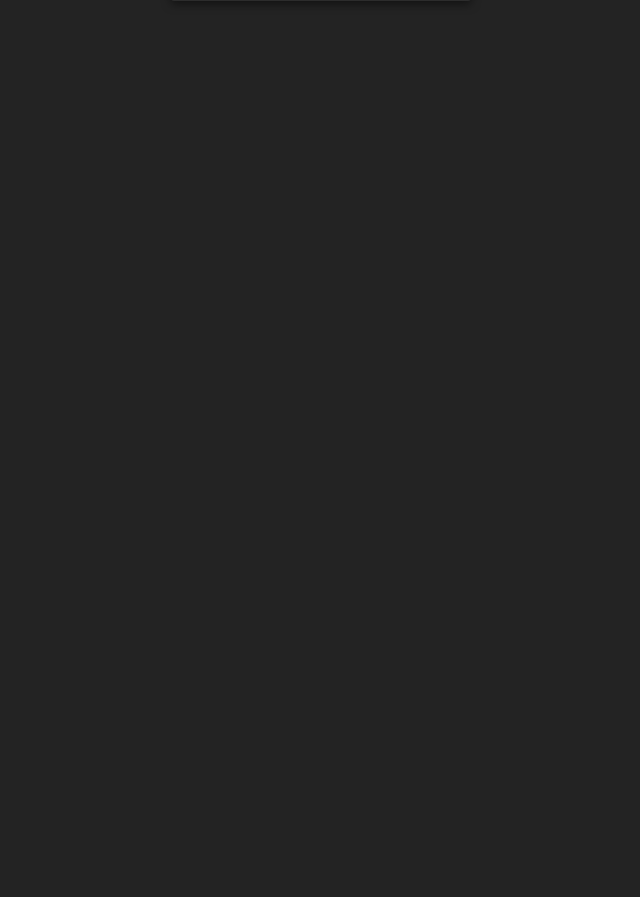
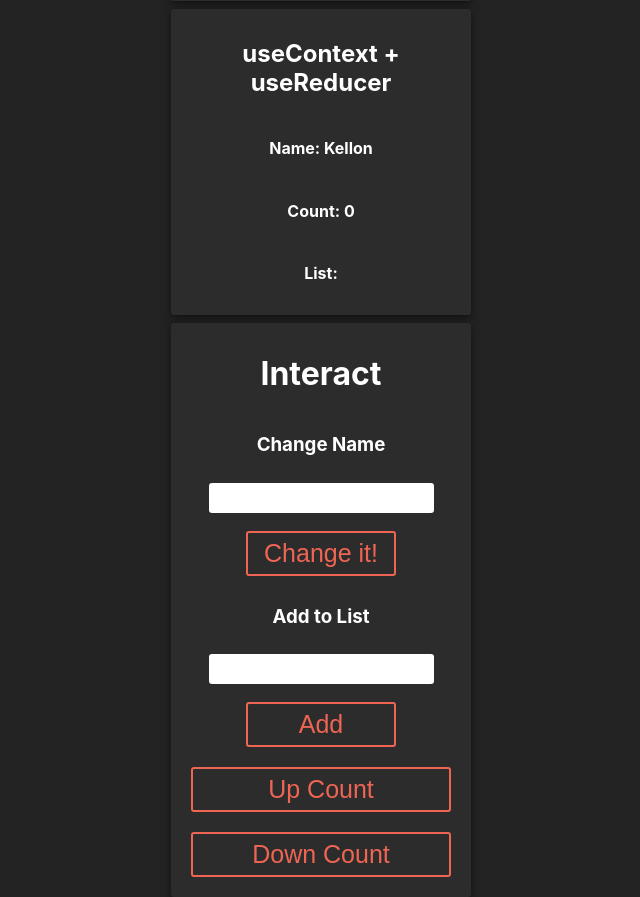
Before and after one commit to kellonparkinson/react-reference-site, a React (Create React App) app: page /reference in a window 1280 px wide. Shown: the part 780-1677 px from the top of the page, without its empty margins (319-959 px from the left). Before the commit the page ends 800 px from the top, so only its background shows below. Built offline with nearby package versions, Linux system fonts and the light colour scheme; no server answers.

Commit message:
added useRef and useContext

```diff
--- /dev/null
+++ b/src/components/ContextComponent.jsx
@@ -0,0 +1,17 @@
+import React, { useContext } from 'react'
+import GlobalContext from '../store/GlobalContext'
+
+const ContextComponent = () => {
+    const {state, dispatch} = useContext(GlobalContext)
+
+  return (
+    <div className='card'>
+        <h2>useContext + useReducer</h2>
+        <h4>Name: {state.name}</h4>
+        <h4>Count: {state.count}</h4>
+        <h4>List: </h4>
+    </div>
+  )
+}
+
+export default ContextComponent
--- /dev/null
+++ b/src/components/Interact.jsx
@@ -0,0 +1,36 @@
+import React, { useContext, useRef } from 'react'
+import GlobalContext from '../store/GlobalContext'
+
+const Interact = () => {
+    const nameRef = useRef()
+    const itemRef = useRef()
+
+    const {state, dispatch} = useContext(GlobalContext)
+
+    const changeName = (e) => {
+        e.preventDefault()
+        dispatch({type: 'CHANGE_NAME', payload: nameRef.current.value})
+        nameRef.current.value = ''
+        nameRef.current.focus()
+    }
+
+  return (
+    <div className='card'>
+        <h1>Interact</h1>
+        <form onSubmit={changeName}>
+            <h3>Change Name</h3>
+            <input type="text" ref={nameRef} />
+            <button>Change it!</button>
+        </form>
+        <form>
+            <h3>Add to List</h3>
+            <input type="text" ref={itemRef} />
+            <button>Add</button>
+        </form>
+        <button>Up Count</button>
+        <button>Down Count</button>
+    </div>
+  )
+}
+
+export default Interact
--- a/src/index.js
+++ b/src/index.js
@@ -4,12 +4,15 @@
 import App from './App';
 import reportWebVitals from './reportWebVitals';
 import { BrowserRouter } from 'react-router-dom'
+import { GlobalContextProvider } from './store/GlobalContext';
 
 const root = ReactDOM.createRoot(document.getElementById('root'));
 root.render(
   <React.StrictMode>
     <BrowserRouter>
-      <App />
+      <GlobalContextProvider>
+        <App />
+      </GlobalContextProvider>
     </BrowserRouter>
   </React.StrictMode>
 );
--- a/src/screens/ReferenceScreen.jsx
+++ b/src/screens/ReferenceScreen.jsx
@@ -2,6 +2,8 @@
 import StateComponent from '../components/StateComponent'
 import EffectComponent from '../components/EffectComponent'
 import RefComponent from '../components/RefComponent'
+import ContextComponent from '../components/ContextComponent'
+import Interact from '../components/Interact'
 
 const ReferenceScreen = () => {
   return (
@@ -10,6 +12,8 @@
         <StateComponent />
         <EffectComponent />
         <RefComponent />
+        <ContextComponent />
+        <Interact />
     </div>
   )
 }
--- /dev/null
+++ b/src/store/GlobalContext.jsx
@@ -0,0 +1,32 @@
+import { createContext, useReducer } from "react"
+
+const initialState = {
+    name: 'Kellon',
+    count: 0,
+    list: []
+}
+
+const GlobalContext = createContext()
+
+const GlobalContextProvider = (props) => {
+
+    const reducer = (state, action) => {
+        switch(action.type) {
+            case "CHANGE_NAME":
+                return {...state, name: action.payload}
+            default:
+                return state
+        }
+    }
+
+    const [state, dispatch] = useReducer(reducer, initialState)
+
+    return (
+        <GlobalContext.Provider value={{state, dispatch}}>
+            {props.children}
+        </GlobalContext.Provider>
+    )
+}
+
+export default GlobalContext
+export { GlobalContextProvider }
```
